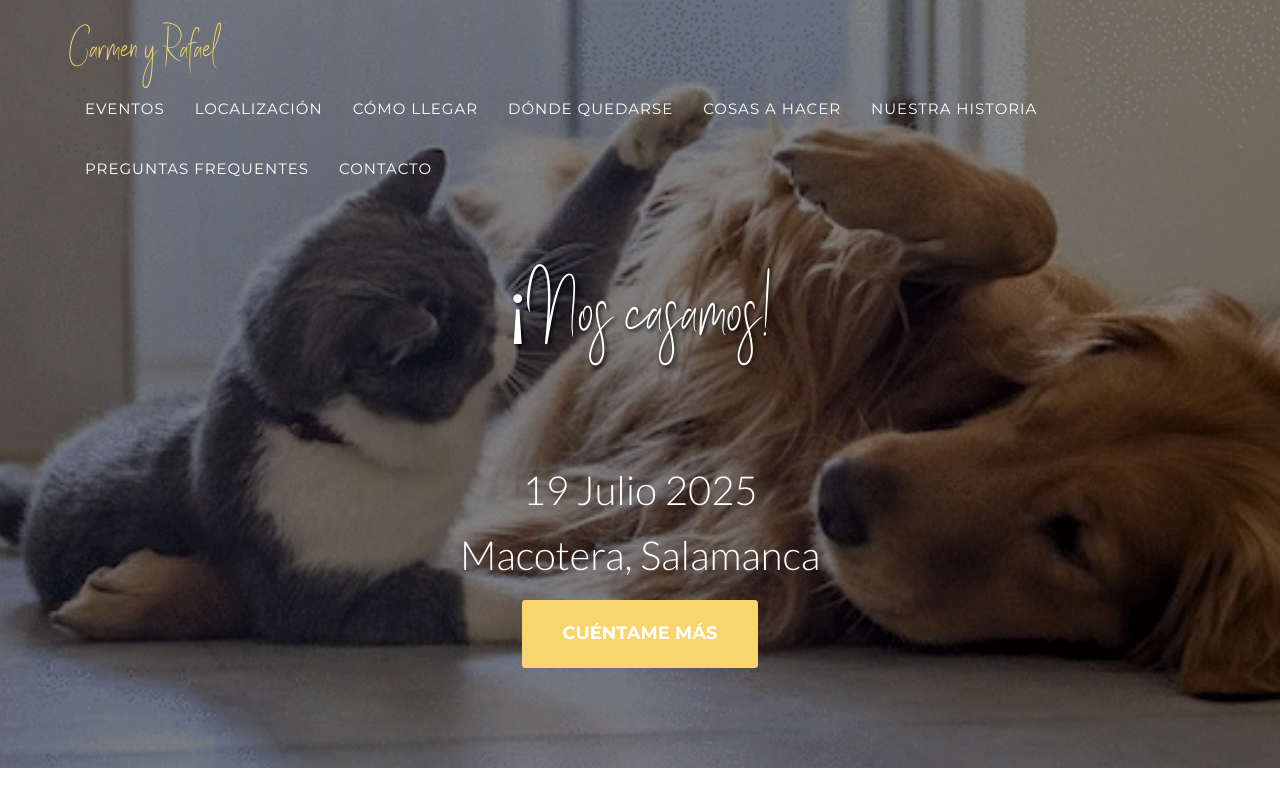
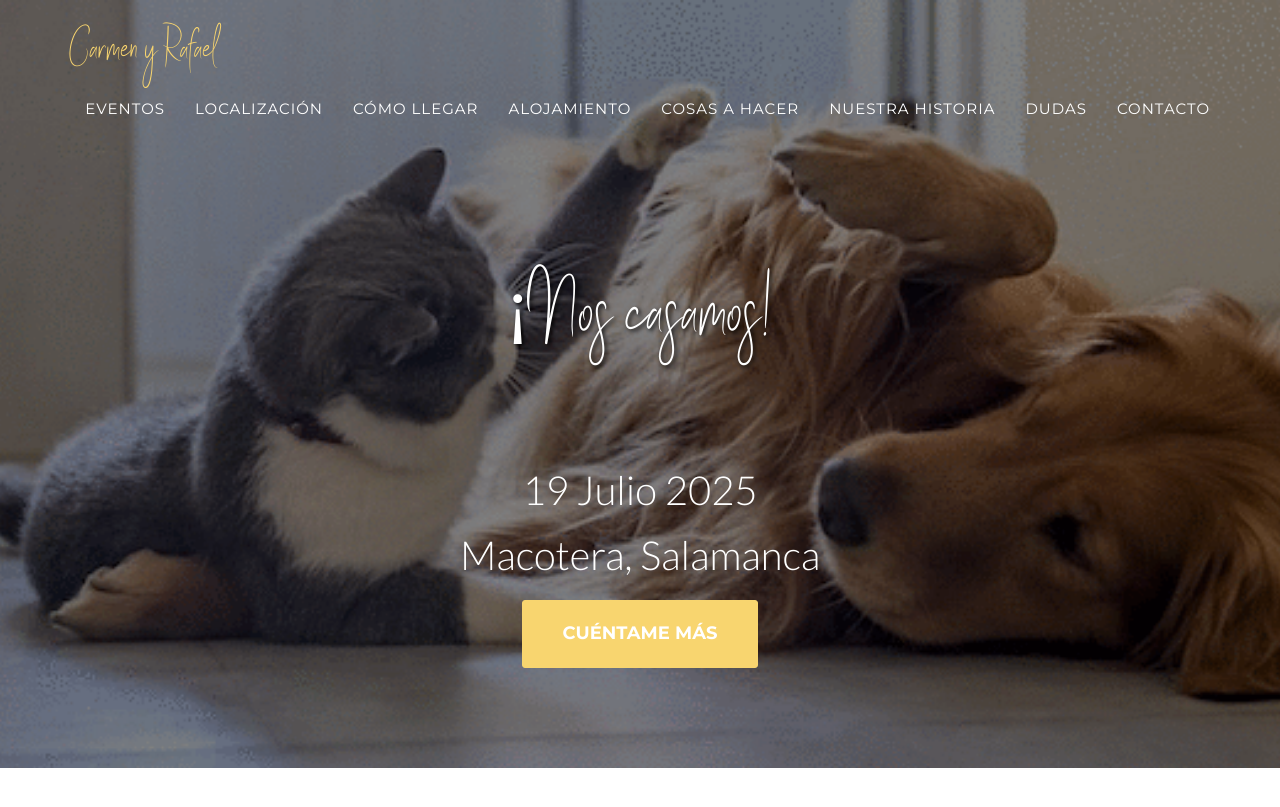
Before and after one commit to elena333/elena333.github.io, a Jekyll site: the page built from index.html, in a window 1280 px wide and 900 px high. Shown: the top 807 px of the window. Built offline with Jekyll 4.4.1, drawn with Linux system fonts in a browser that asks for light colours; some web fonts are replaced.

Commit message:
Change header names

```diff
--- a/_includes/en_data/header.html
+++ b/_includes/en_data/header.html
@@ -29,7 +29,7 @@
                     <a class="page-scroll" href="#travel">Cómo llegar</a>
                 </li>
                 <li>
-                    <a class="page-scroll" href="#stay">Dónde quedarse</a>
+                    <a class="page-scroll" href="#stay">Alojamiento</a>
                 </li>
                 <li>
                     <a class="page-scroll hidden-xs hidden-sm" href="#portfolio">Cosas a hacer</a>
@@ -38,7 +38,7 @@
                     <a class="page-scroll" href="#our_story">Nuestra historia</a>
                 </li>
                 <li>
-                    <a class="page-scroll" href="#FAQ">Preguntas frequentes</a>
+                    <a class="page-scroll" href="#FAQ">Dudas</a>
                 </li>
                 <li>
                     <a class="page-scroll hidden-xs hidden-sm hidden-md" href="#contact">Contacto</a>
```
